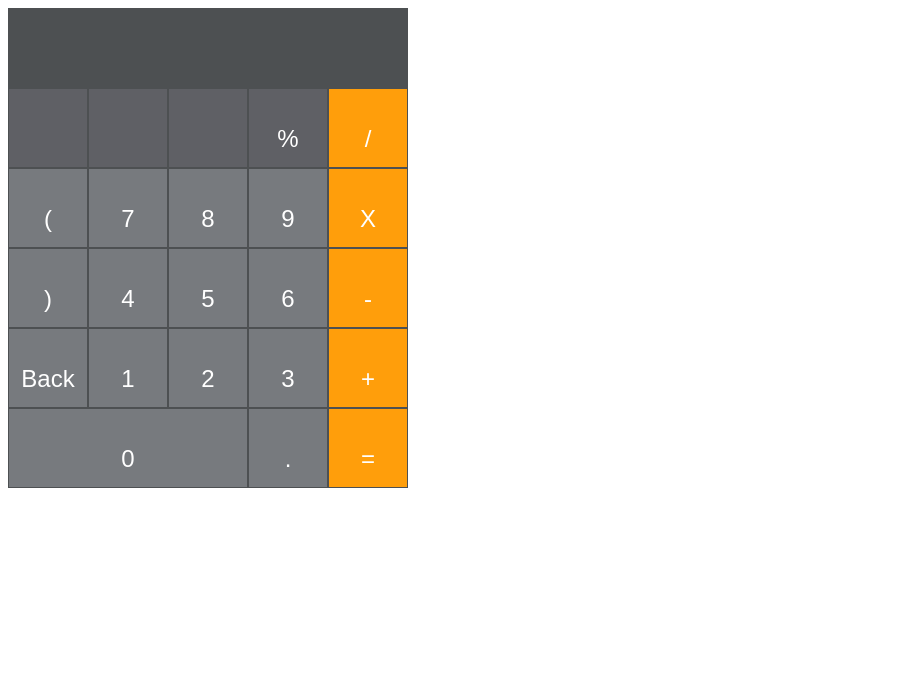
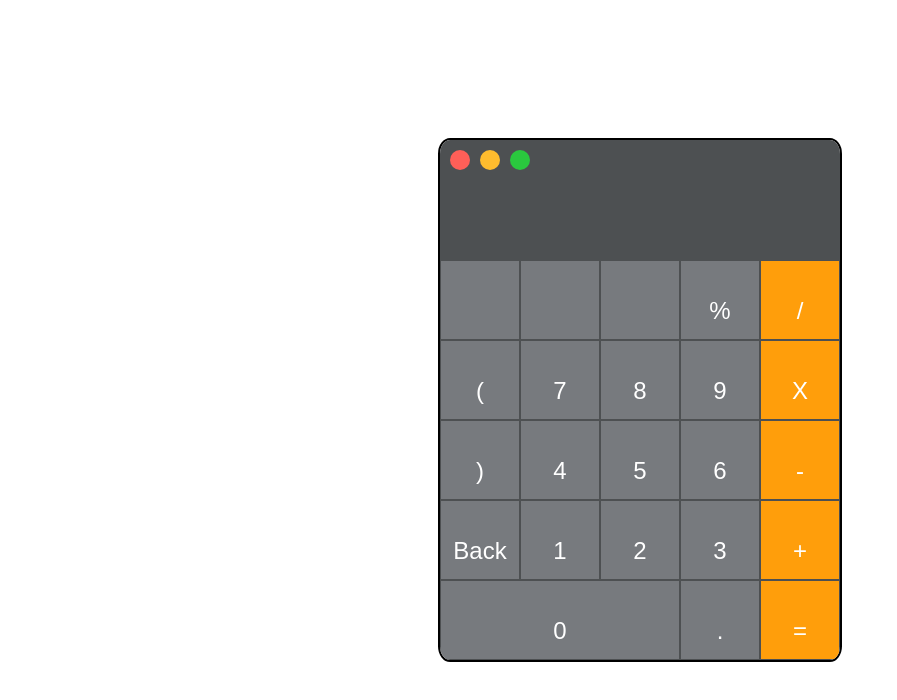
Before and after one commit to tirdesh/SimpleCalculator, a plain HTML site: page index.html in a window 1280 px wide. Shown: the whole page, without its empty margins (0-897 px from the left). Drawn offline with Linux system fonts and the light colour scheme.

Commit message:
Added colored circles and styling done to calc using css

```diff
--- a/index.html
+++ b/index.html
@@ -3,6 +3,7 @@
 <head>
     <meta charset="UTF-8">
     <title>Expression Calculator</title>
+    <link rel="stylesheet" type="text/css" href="styles.css">
 </head>
 <body>
     <!-- Create a canvas element with an id "calculator" to render the calculator interface -->
--- a/js/script.js
+++ b/js/script.js
@@ -5,10 +5,11 @@ const ctx = canvas.getContext("2d");
 // Define button dimensions
 const buttonWidth = 80;
 const buttonHeight = 80;
+const topPart = 120;
 
 // Set the canvas width and height based on the button layout
 canvas.width = 5 * buttonWidth;
-canvas.height = 5 * buttonHeight + 80;
+canvas.height = 5 * buttonHeight + topPart;
 
 // Define the text for buttons
 const buttons = [
@@ -69,7 +70,7 @@ function draw() {
         const row = Math.floor(i / 5);
         const col = i % 5;
         let x = col * buttonWidth;
-        let y = 80 + row * buttonHeight;
+        let y = topPart + row * buttonHeight;
 
         let adjustedButtonWidth = buttonWidth;
 
@@ -94,7 +95,27 @@ function draw() {
 // Function to draw the expression output
 function draw_output() {
     ctx.fillStyle = "#4d5052"; // Set the background color
-    ctx.fillRect(0, 0, canvas.width, 80);
+    ctx.fillRect(0, 0, canvas.width, topPart);
+
+    // Define the radius and position of the circles
+    const radius = 10;
+    const circleY = 20;
+    const spacing = 20;
+    // Draw three small circles at the beginning
+    ctx.fillStyle = "#ff5f58"; // Set the circle color to red
+    ctx.beginPath();
+    ctx.arc(spacing, circleY, radius, 0, Math.PI * 2); // Draw the first circle
+    ctx.closePath();
+    ctx.fill(); // Fill the circles with the set color
+    ctx.fillStyle = "#febc2e"; // Set the circle color to yellow
+    ctx.beginPath();
+    ctx.arc(spacing + 2 * (radius + 5), circleY, radius, 0, Math.PI * 2); // Draw the second circle
+    ctx.closePath();
+    ctx.fill(); // Fill the circles with the set color
+    ctx.fillStyle = "#2ac83e"; // Set the circle color to green
+    ctx.beginPath();
+    ctx.arc(spacing + 4 * (radius + 5), circleY, radius, 0, Math.PI * 2); // Draw the third circle
+    ctx.fill(); // Fill the circles with the set color
 
     // Set the text color to white
     ctx.fillStyle = "#fff";
@@ -107,11 +128,11 @@ function draw_output() {
 
     // Calculate the starting position for text
     let a = canvas.width - 20;
-    let b = 50;
+    let b = topPart - 30;
 
     // Adjust font and position if expression contains multiple lines
     if (expression.includes("\n")){
-        b = 30;
+        b = 60;
         ctx.font = "24px Arial";
     }
 
@@ -124,7 +145,7 @@ function draw_output() {
         }
 
         // Draw each line of the expression
-        ctx.fillText(lines[i], a, b + i * 40);
+        ctx.fillText(lines[i], a, b + i * 50);
     }
 
     // Reset text alignment
@@ -143,8 +164,8 @@ canvas.addEventListener("click", (event) => {
         expression = "";
     }
 
-    if (y >= 80) {
-        const row = Math.floor((y - 80) / buttonHeight);
+    if (y >= topPart) {
+        const row = Math.floor((y - topPart) / buttonHeight);
         const col = Math.floor(x / buttonWidth);
 
         let buttonText = "";
@@ -270,7 +291,11 @@ function evaluateExpression(expression) {
 function evalExpression() {
     try {
         const result = evaluateExpression(expression);
-        expression = expression + "\n" + result.toString();
+                if (isNaN(result)) {
+            expression = "Invalid Expression";
+        } else {
+            expression = expression + "\n" + result.toString();
+        }
     } catch (error) {
         expression = "Invalid Expression";
     }
--- /dev/null
+++ b/styles.css
@@ -0,0 +1,13 @@
+/* Center the calculator on the page */
+body {
+    display: flex;
+    justify-content: center;
+    align-items: center;
+    height: 100vh;
+    margin: 0;
+}
+
+#calculator {
+    border: 2px solid #000;
+    border-radius: 3%;
+}
```
